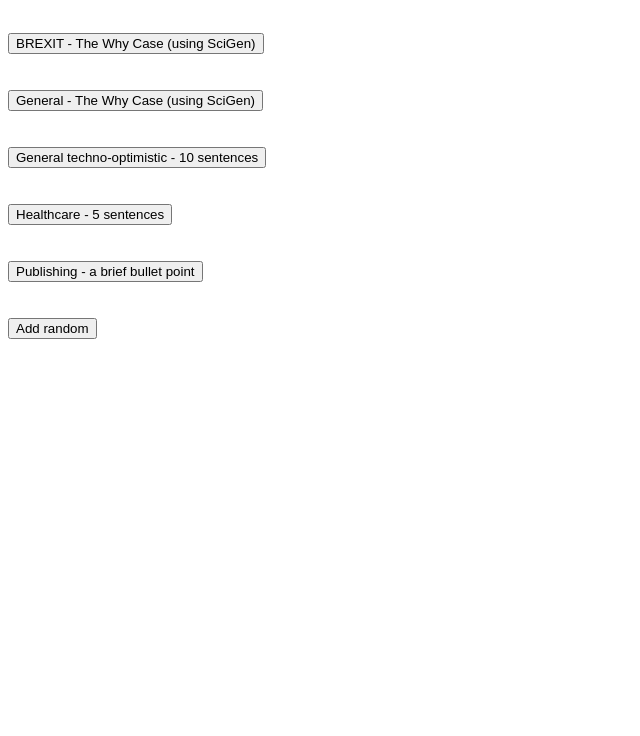
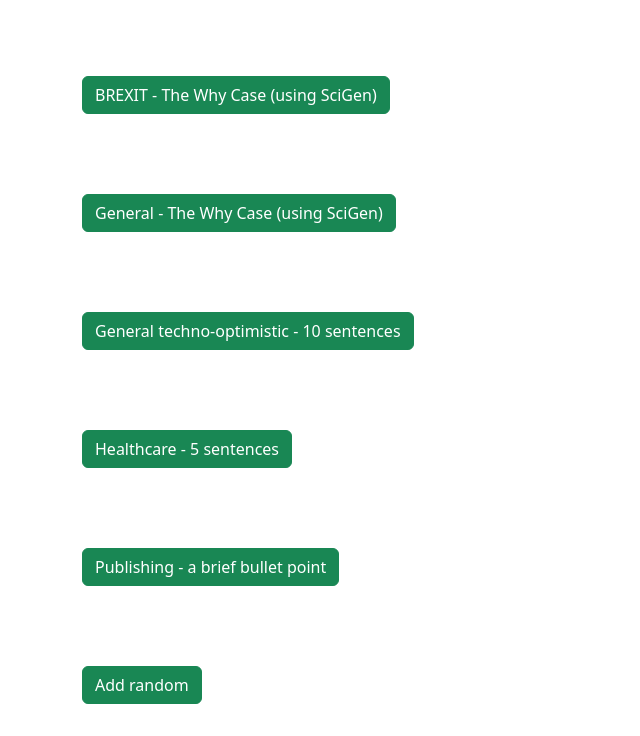
Before and after one commit to rdjenkins/cpblx, a website built with webpack: page index.html in a window 1280 px wide. Shown: the part 138-874 px from the top of the page, without its empty margins (0-640 px from the left). Before the commit the page ends 800 px from the top, so only its background shows below. Built offline with nearby package versions, Linux system fonts and the light colour scheme.

Commit message:
formatting the examples

```diff
--- a/index.html
+++ b/index.html
@@ -1,5 +1,6 @@
 <!doctype html>
 <html lang="en">
+
 <head>
     <meta charset="utf-8">
     <meta name="viewport" content="width=device-width, initial-scale=1">
@@ -7,55 +8,53 @@
     <meta name="author" content="CPBLX Team">
     <title>Corporate Bollox Generator example</title>
     <script src="dist/cpblx.js"></script>
+    <link rel="stylesheet" href="https://cdn.jsdelivr.net/npm/bootstrap@5.2.3/dist/css/bootstrap.min.css"
+        integrity="sha384-rbsA2VBKQhggwzxH7pPCaAqO46MgnOM80zW1RWuH61DGLwZJEdK2Kadq2F9CUG65" crossorigin="anonymous">
 </head>
+
 <body>
+    <div class="container">
         <h1>Example cpblx production</h1>
         <p>Try from the examples below</p>
 
-    <button
-        onclick="document.getElementById('example6').innerHTML = cpblx(2,-10);"
-        >Healthcare abstract (using SciGen)</button>
-    <div id="example6"></div>
+        <button class="btn btn-success"
+            onclick="document.getElementById('example6').innerHTML = cpblx(2,-10);">Healthcare abstract (using
+            SciGen)</button>
+        <div class="py-3" id="example6"></div>
         <br><br>
 
-    <button
-        onclick="document.getElementById('example4').innerHTML = cpblx(7,-9);"
-        >BREXIT - The Why Case (using SciGen)</button>
-    <div id="example4"></div>
+        <button class="btn btn-success" onclick="document.getElementById('example4').innerHTML = cpblx(7,-9);">BREXIT -
+            The Why Case (using
+            SciGen)</button>
+        <div class="py-3" id="example4"></div>
         <br><br>
 
-    <button
-        onclick="document.getElementById('example5').innerHTML = cpblx(1,-9);"
-        >General - The Why Case (using SciGen)</button>
-    <div id="example5"></div>
+        <button class="btn btn-success" onclick="document.getElementById('example5').innerHTML = cpblx(1,-9);">General -
+            The Why Case (using
+            SciGen)</button>
+        <div class="py-3" id="example5"></div>
         <br><br>
 
-    <button
-        onclick="document.getElementById('example1').innerHTML = cpblx(1, 10);"
-        >
+        <button class="btn btn-success" onclick="document.getElementById('example1').innerHTML = cpblx(1, 10);">
             General techno-optimistic - 10 sentences</button>
-    <div id="example1"></div>
+        <div class="py-3" id="example1"></div>
         <br><br>
 
-    <button
-        onclick="document.getElementById('example2').innerHTML = cpblx(2, 5);"
-        ">Healthcare - 5 sentences</button>
-    <div id="example2"></div>
+        <button class="btn btn-success"
+            onclick="document.getElementById('example2').innerHTML = cpblx(2, 5);">Healthcare - 5 sentences</button>
+        <div class="py-3" id=" example2"></div>
         <br><br>
 
-    <button
-        onclick="document.getElementById('example3').innerHTML = cpblx(3,-1);"
-        >Publishing - a brief bullet point</button>
-    <div id="example3"></div>
+        <button class="btn btn-success"
+            onclick="document.getElementById('example3').innerHTML = cpblx(3,-1);">Publishing - a brief bullet
+            point</button>
+        <div class="py-3" id="example3"></div>
         <br><br>
 
-    <button
-        onclick="crap('examples')">Add random</button>
-    <div id="examples"></div>
-
+        <button class="btn btn-success" onclick="crap('examples')">Add random</button>
+        <div class="py-3" id="examples"></div>
+    </div>
     <script>
-
-
 
         function crap(e) {
             var thebull = document.getElementById(e);
@@ -66,4 +65,5 @@
     </script>
 
 </body>
+
 </html>
```
Lines whose indentation alone changed are shown as unchanged.
